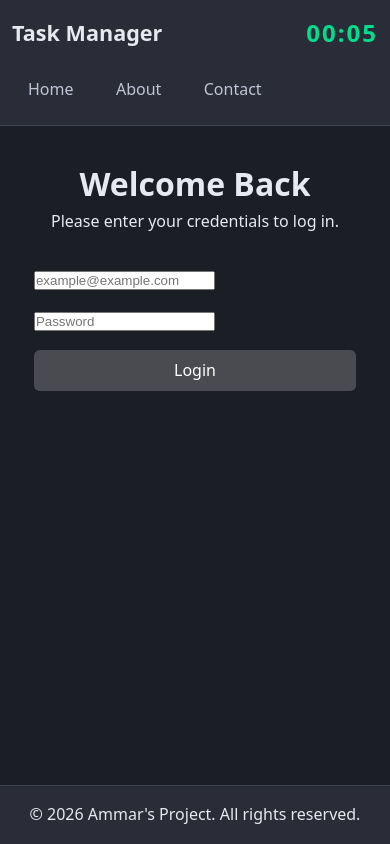
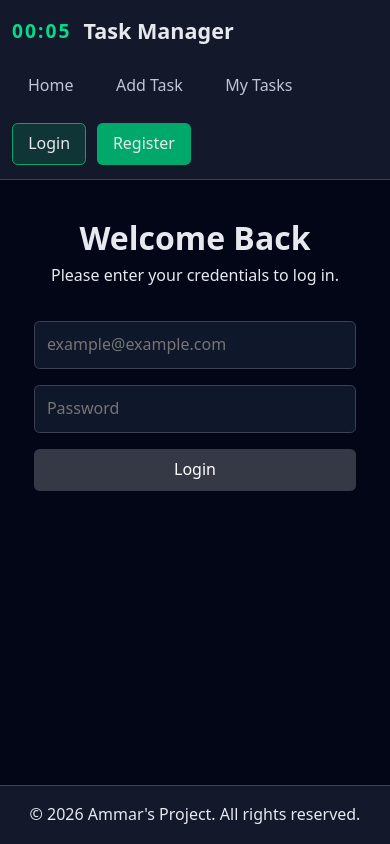
Before and after one commit to Ammarahmed1263/iti-9month-web-ui-track, an Angular app in the folder Angular/startup-project/: page /login in a window 390 px wide. Built offline with nearby package versions, Linux system fonts and the light colour scheme.

Commit message:
style(layout): improve responsive layout and navigation styling

```diff
--- a/Angular/startup-project/src/app/components/carousel/carousel.css
+++ b/Angular/startup-project/src/app/components/carousel/carousel.css
@@ -1,3 +1,13 @@
+:host {
+  display: flex;
+  flex-direction: column;
+  align-items: center;
+  justify-content: center;
+  width: 100%;
+  height: 100%;
+  box-sizing: border-box;
+}
+
 .carousel {
   display: flex;
   flex-direction: column;
@@ -6,7 +16,9 @@
   position: relative;
   width: 100%;
   max-width: 600px;
-  margin: 2rem auto;
+  margin: auto;
+  padding-inline: 1rem;
+  box-sizing: border-box;
   overflow: hidden;
   gap: 1rem;
 }
--- a/Angular/startup-project/src/app/components/header/header.css
+++ b/Angular/startup-project/src/app/components/header/header.css
@@ -18,11 +18,17 @@ header {
 }
 
 .header-content .timer {
-  font-size: 0.9rem;
+  font-size: 1.2rem;
   color: var(--primary-hover);
-  font-weight: 700;
+  font-weight: 600;
   letter-spacing: 2px;
-  font-size: 1.5rem;
+  font-variant-numeric: tabular-nums;
+}
+
+.brand {
+  display: flex;
+  align-items: center;
+  gap: 0.75rem;
 }
 
 .nav-links {
@@ -33,12 +39,71 @@ header {
 }
 
 .nav-links li {
+  margin: 0;
+}
+
+.nav-links li a {
+  display: inline-block;
   color: var(--text-muted);
+  text-decoration: none;
   padding: 0.5rem 1rem;
   border-radius: 0.25rem;
+  transition:
+    background-color 0.2s ease,
+    color 0.2s ease;
 }
 
-.nav-links li:hover {
+.nav-links li a:hover {
   background-color: rgba(79, 140, 255, 0.15);
   color: var(--text);
 }
+
+.nav-links li a.active-link {
+  background-color: var(--primary);
+  color: var(--text);
+}
+
+.auth-links {
+  list-style: none;
+  display: flex;
+  gap: 0.65rem;
+  padding: 0;
+}
+
+.auth-links li {
+  margin: 0;
+}
+
+.auth-links li a {
+  display: inline-block;
+  text-decoration: none;
+  padding: 0.45rem 0.95rem;
+  border-radius: 0.35rem;
+  border: 1px solid transparent;
+  transition:
+    background-color 0.2s ease,
+    color 0.2s ease,
+    border-color 0.2s ease;
+}
+
+.auth-links li:first-child a {
+  color: var(--primary-hover);
+  border-color: var(--primary);
+  background-color: transparent;
+}
+
+.auth-links li:first-child a:hover,
+.auth-links li:first-child a.active-link {
+  color: var(--text);
+  background-color: rgba(0, 169, 107, 0.2);
+}
+
+.auth-links li:last-child a {
+  color: var(--text);
+  background-color: var(--primary);
+}
+
+.auth-links li:last-child a:hover,
+.auth-links li:last-child a.active-link {
+  background-color: var(--primary-hover);
+}
--- a/Angular/startup-project/src/app/components/header/header.html
+++ b/Angular/startup-project/src/app/components/header/header.html
@@ -1,13 +1,19 @@
 <header>
   <div class="container header-content">
-    <h1>Task Manager</h1>
-
-    <p class="timer">{{ formattedTimer }}</p>
+    <div class="brand">
+      <p class="timer">{{ formattedTimer }}</p>
+      <h1>Task Manager</h1>
+    </div>
 
     <ul class="nav-links">
-      <li>Home</li>
-      <li>About</li>
-      <li>Contact</li>
+      <li><a routerLink="/home" routerLinkActive="active-link">Home</a></li>
+      <li><a routerLink="/add-task" routerLinkActive="active-link">Add Task</a></li>
+      <li><a routerLink="/my-tasks" routerLinkActive="active-link">My Tasks</a></li>
+    </ul>
+
+    <ul class="auth-links">
+      <li><a routerLink="/login" routerLinkActive="active-link">Login</a></li>
+      <li><a routerLink="/register" routerLinkActive="active-link">Register</a></li>
     </ul>
   </div>
 </header>
--- a/Angular/startup-project/src/app/components/inputs/inputs.css
+++ b/Angular/startup-project/src/app/components/inputs/inputs.css
@@ -1,12 +1,23 @@
+:host {
+  flex: 1;
+  display: flex;
+  flex-direction: column;
+  align-items: center;
+  justify-content: flex-start;
+  width: 100%;
+  box-sizing: border-box;
+}
+
 .inputs-container {
   display: flex;
   flex-direction: column;
   gap: 1rem;
-  border: 1px solid var(--border);
-  border-radius: 0.5rem;
-  background-color: var(--panel);
   padding: 1rem;
-  transition: border-color 1s ease, box-shadow 1s ease;
+  transition:
+    border-color 1s ease,
+    box-shadow 1s ease;
+  width: 100%;
+  box-sizing: border-box;
 }
 
 .editing-container {
@@ -40,3 +51,17 @@
   align-self: stretch;
   margin-top: 0.5rem;
 }
+
+@media (min-width: 992px) {
+  .inputs-container {
+    max-width: 60%;
+  }
+}
+
+@media (min-width: 576px) {
+  .inputs-container {
+    border: 1px solid var(--border);
+    border-radius: 0.5rem;
+    background-color: var(--panel);
+  }
+}
--- a/Angular/startup-project/src/app/components/inputs/inputs.html
+++ b/Angular/startup-project/src/app/components/inputs/inputs.html
@@ -1,4 +1,4 @@
-<aside class="inputs-container" [class.editing-container]="editingTask">
+<section class="inputs-container" [class.editing-container]="editingTask">
   <h3>{{ editingTask ? 'Edit Task' : 'Add New Task' }}</h3>
   @if (editingTask) {
     <p class="edit-mode-text">You are editing: {{ editingTask.title }}</p>
@@ -46,4 +46,4 @@
   <button type="button" class="btn btn-primary" id="add-task-btn" (click)="addTask()">
     {{ editingTask ? 'Save Changes' : 'Add Task' }}
   </button>
-</aside>
+</section>
--- a/Angular/startup-project/src/app/components/task-list/task-list.css
+++ b/Angular/startup-project/src/app/components/task-list/task-list.css
@@ -1,5 +1,7 @@
 :host {
   align-self: stretch;
+  width: 100%;
+  box-sizing: border-box;
 }
 
 .task-list {
@@ -7,11 +9,13 @@
   flex-direction: column;
   gap: 1rem;
   height: 100%;
+  width: 100%;
 }
 
 .filters {
   display: flex;
   gap: 1rem;
+  flex-wrap: wrap;
 }
 
 .filter-btn {
@@ -37,6 +41,7 @@
   flex-direction: column;
   gap: 1rem;
   height: 100%;
+  width: 100%;
 }
 
 .empty-state {
--- a/Angular/startup-project/src/styles.css
+++ b/Angular/startup-project/src/styles.css
@@ -7,9 +7,9 @@
 }
 
 :root {
-  --bg: #1c1e26;
-  --panel: #2a2d38;
-  --panel-soft: #242733;
+  --bg: #020617;
+  --panel: #13182b;
+  --panel-soft: #0F172A;
   --text: #e7e9ef;
   --text-muted: #bfc5d6;
   --border: #3d4253;
@@ -116,7 +116,7 @@ body {
   color: var(--text);
 }
 
-input[type='text'],
+input,
 textarea {
   width: 100%;
   background: var(--panel-soft);
@@ -132,7 +132,7 @@ textarea {
   resize: vertical;
 }
 
-input[type='text']:focus,
+input:focus,
 textarea:focus {
   outline: 2px solid var(--primary-hover);
   outline-offset: 1px;
```
